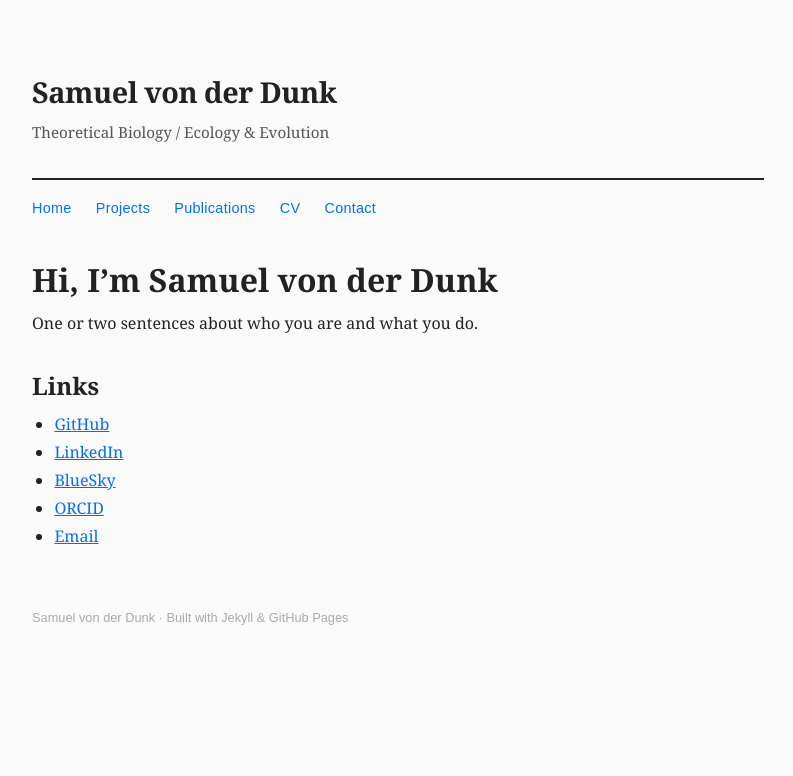
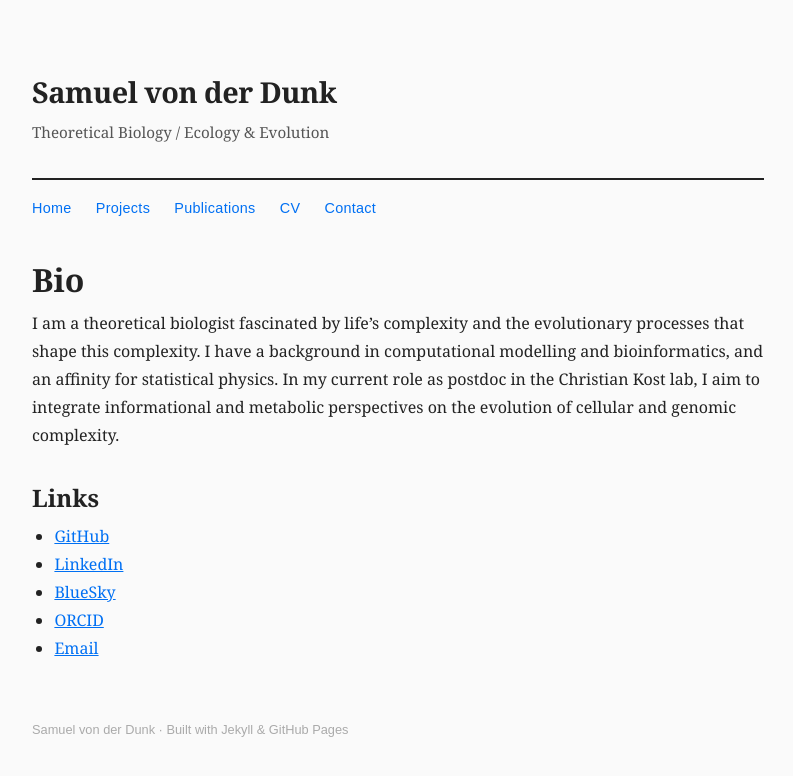
Before and after one commit to samvonderdunk/samvonderdunk.github.io, a Jekyll site: the page built from index.md, in a window 1280 px wide. Shown: the top 776 px of the page, without its empty margins (242-1035 px from the left). Built offline with Jekyll 4.4.1, drawn with Linux system fonts in a browser that asks for light colours.

Commit message:
Update index.md

```diff
--- a/index.md
+++ b/index.md
@@ -3,9 +3,9 @@ layout: default
 title: Home
 ---
 
-# Hi, I'm Samuel von der Dunk
+# Bio
 
-One or two sentences about who you are and what you do.
+I am a theoretical biologist fascinated by life's complexity and the evolutionary processes that shape this complexity. I have a background in computational modelling and bioinformatics, and an affinity for statistical physics. In my current role as postdoc in the Christian Kost lab, I aim to integrate informational and metabolic perspectives on the evolution of cellular and genomic complexity.
 
 ## Links
 
```
